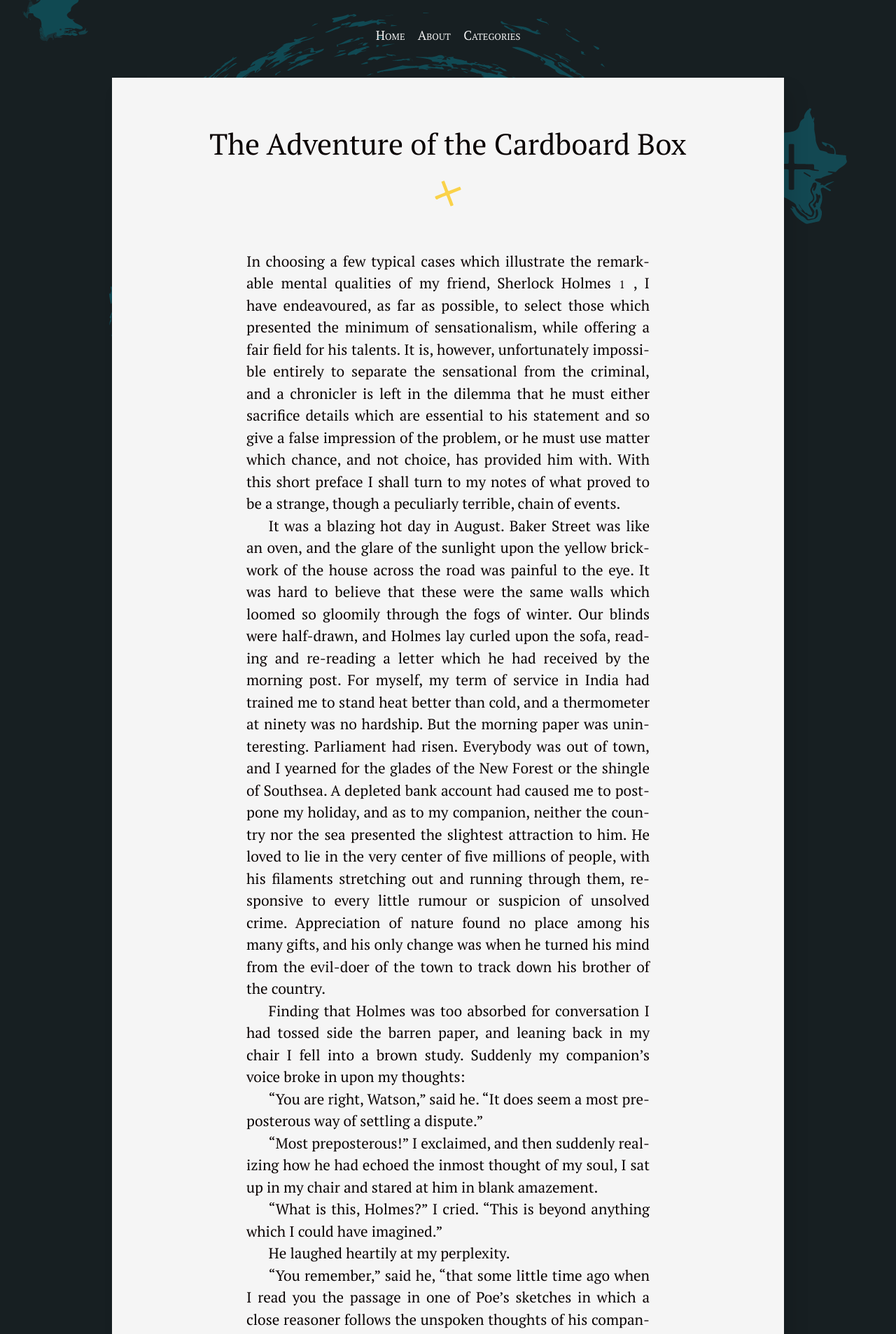
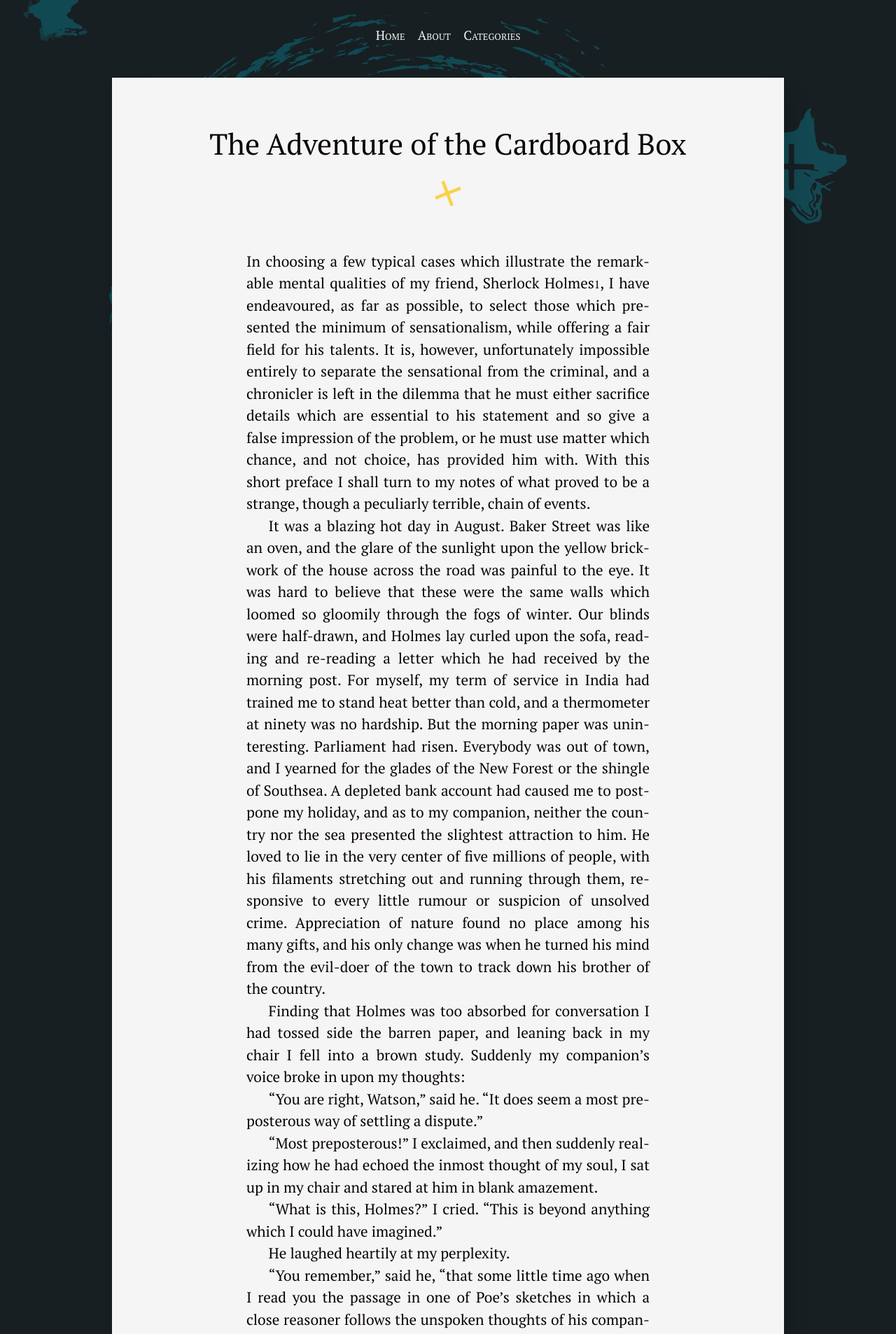
Before and after one commit to silvialohrmann/editorial, a Jekyll site: the page built from _posts/2011-11-11-the-adventure-of-the-cardboard-box.md, in a window 1280 px wide. Shown: the top 1906 px of the page at 70% size. Built offline with Jekyll 4.4.1, drawn with Linux system fonts in a browser that asks for light colours.

Commit message:
Update _footnotes.scss

```diff
--- a/_sass/_footnotes.scss
+++ b/_sass/_footnotes.scss
@@ -2,9 +2,10 @@
   display: inline;
   font-size: .75em;
   font-weight: 400;
-  padding: 0 .75em;
+  padding: 0;
   text-decoration: none;
   margin: 0;
+  top: -0.5em;
   &:hover,
   &:focus {
     background: $muted-text-color;
```
